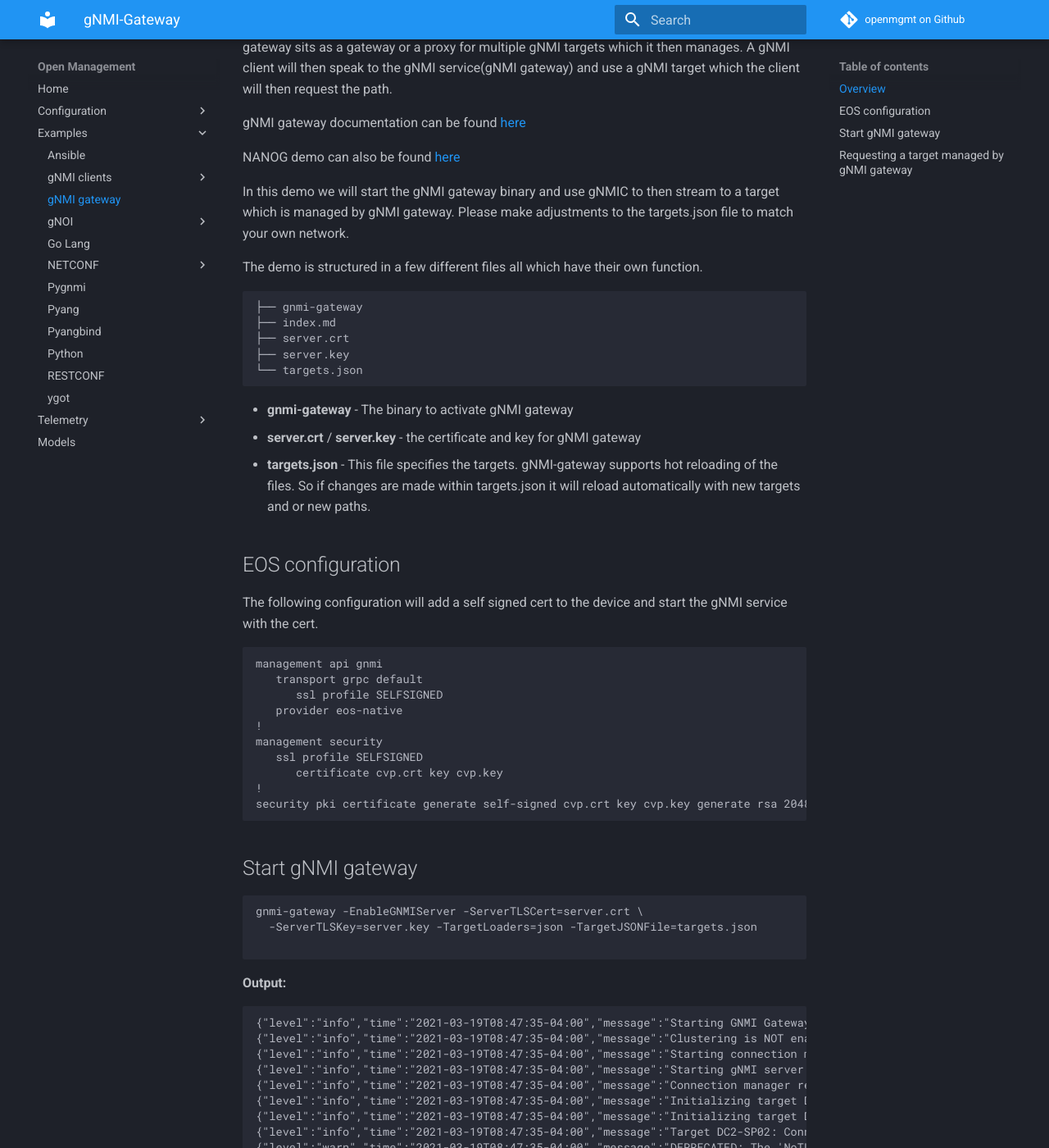
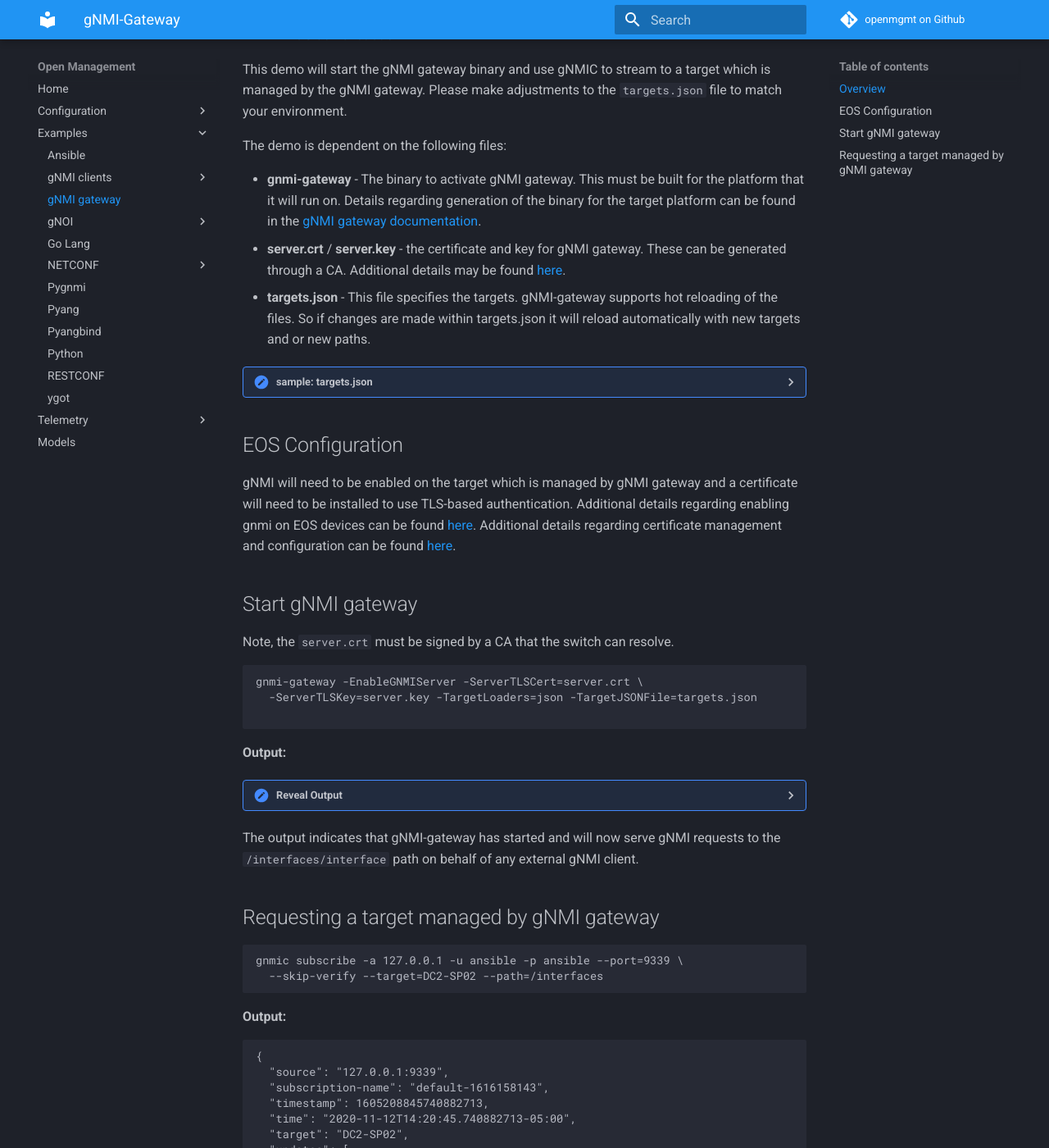
Before and after one commit to aristanetworks/openmgmt, an MkDocs documentation site: the page built from docs/examples/gnmi-gateway/index.md, in a window 1280 px wide and 1400 px high, scrolled down 378 px. Shown: the whole window at 82% size. Built offline with MkDocs 1.6.1 and Material for MkDocs 9.7.7, drawn with Linux system fonts in a browser that asks for light colours; comment, search, counter and statistics services are not loaded; some of the changed text lies outside the part shown.

Commit message:
misc. updates to gnmi-gw example.

````diff
--- a/docs/examples/gnmi-gateway/index.md
+++ b/docs/examples/gnmi-gateway/index.md
@@ -5,62 +5,110 @@
 categories:
 ---
 
-- [Overview](#overview)
-- [EOS configuration](#EOS-configuration)
-- [Start gNMI gateway](#Start-gNMI-gateway.)
-- [Query gNMI gateway](#Requesting-a-target-managed-by-gNMI-gateway.)
-
 ## Overview
 
-[gNMI
-gateway](https://netflixtechblog.com/simple-streaming-telemetry-27447416e68f) is
-a opensource project created by netflix. The idea of gNMI gateway is the gateway
-sits as a gateway or a proxy for multiple gNMI targets which it then manages. A
-gNMI client will then speak to the gNMI service(gNMI gateway) and use a gNMI
-target which the client will then request the path.
+[gNMI gateway](https://netflixtechblog.com/simple-streaming-telemetry-27447416e68f) is an opensource project created by
+Netflix. Conceptually, gNMI gateway sits as a proxy for multiple gNMI targets. A gNMI client speaks to a common gNMI
+service endpoint within the network (gNMI gateway) and specifies a gNMI target with an accompanying path.  The gNMI
+gateway will in turn initiate the connection to the target device and stream the contents to the originating proxy.
 
-gNMI gateway documentation can be found [here](https://github.com/openconfig/gnmi-gateway)
+- [gNMI gateway documentation](https://github.com/openconfig/gnmi-gateway)
+- [NANOG demonstration](https://www.youtube.com/watch?v=7QXpqqGTRn8)
 
-NANOG demo can also be found [here](https://www.youtube.com/watch?v=7QXpqqGTRn8)
+This demo will start the gNMI gateway binary and use gNMIC to stream to a target which is managed by the gNMI gateway.
+Please make adjustments to the `targets.json` file to match your environment.
 
-In this demo we will start the gNMI gateway binary and use gNMIC to then stream
-to a target which is managed by gNMI gateway. Please make adjustments to the
-targets.json file to match your own network.
+The demo is dependent on the following files:
 
-The demo is structured in a few different files all which have their own
-function.
-
-```text
-├── gnmi-gateway
-├── index.md
-├── server.crt
-├── server.key
-└── targets.json
-```
-
-- **gnmi-gateway** - The binary to activate gNMI gateway
-- **server.crt** / **server.key** - the certificate and key for gNMI gateway
+- **gnmi-gateway** - The binary to activate gNMI gateway. This must be built for the platform that it will run on.
+  Details regarding generation of the binary for the target platform can be found in the [gNMI gateway
+  documentation](https://github.com/openconfig/gnmi-gateway).
+- **server.crt** / **server.key** - the certificate and key for gNMI gateway.  These can be generated through a CA.
+  Additional details may be found [here](/openmgmt/configuration/mtls/).
 - **targets.json** - This file specifies the targets.  gNMI-gateway supports hot reloading of the files. So if changes
   are made within targets.json it will reload automatically with new targets and or new paths.
 
-## EOS configuration
+<details><summary>sample: targets.json</summary>
+<p>
 
-The following configuration will add a self signed cert to the device and start the gNMI service with the cert.
-
-```text
-management api gnmi
-   transport grpc default
-      ssl profile SELFSIGNED
-   provider eos-native
-!
-management security
-   ssl profile SELFSIGNED
-      certificate cvp.crt key cvp.key
-!
-security pki certificate generate self-signed cvp.crt key cvp.key generate rsa 2048 validity 30000 parameters common-name cvp
+```javascript
+{
+  "request": {
+    "default": {
+      "subscribe": {
+        "prefix": {
+        },
+        "subscription": [
+          {
+            "path": {
+              "elem": [
+                {
+                  "name": "interfaces"
+                }
+              ]
+            }
+          }
+        ]
+      }
+    }
+  },
+  "target": {
+    "DC2-SP02": {
+      "addresses": [
+        "10.20.30.22:6030"
+      ],
+      "credentials": {
+        "username": "ansible",
+        "password": "ansible"
+      },
+      "request": "default",
+      "meta": {
+        "NoTLS": "yes"
+      }
+    },
+    "DC2-LEAF1A": {
+      "addresses": [
+        "10.20.30.5:6030"
+      ],
+      "credentials": {
+        "username": "ansible",
+        "password": "ansible"
+      },
+      "request": "default",
+      "meta": {
+        "NoTLS": "yes"
+      }
+    },
+    "DC2-LF70": {
+      "addresses": [
+        "10.20.30.70:6030"
+      ],
+      "credentials": {
+        "username": "ansible",
+        "password": "ansible"
+      },
+      "request": "default",
+      "meta": {
+        "NoTLS": "yes"
+      }
+    }
+  }
+}
 ```
 
+</p>
+</details>
+
+## EOS Configuration
+
+gNMI will need to be enabled on the target which is managed by gNMI gateway and a certificate will need to be installed
+to use TLS-based authentication.  Additional details regarding enabling gnmi on EOS devices can be found
+[here](/openmgmt/configuration/openconfig/).  Additional details regarding certificate management and configuration can
+be found [here](/openmgmt/configuration/mtls/).
+
 ## Start gNMI gateway
+
+Note, the `server.crt` must be signed by a CA that the switch can resolve.
 
 ```shell
 gnmi-gateway -EnableGNMIServer -ServerTLSCert=server.crt \
@@ -69,6 +117,8 @@
 ```
 
 **Output:**
+<details><summary>Reveal Output</summary>
+<p>
 
 ```text
 {"level":"info","time":"2021-03-19T08:47:35-04:00","message":"Starting GNMI Gateway."}
@@ -97,8 +147,11 @@
 
 ```
 
-The output tells us that gNMI-gateway has started and began to serve up gNMI requests to the /interfaces/interface path
-via any gNMI external client.
+</p>
+</details>
+
+The output indicates that gNMI-gateway has started and will now serve gNMI requests to the `/interfaces/interface` path
+on behalf of any external gNMI client.
 
 ## Requesting a target managed by gNMI gateway
 
````
